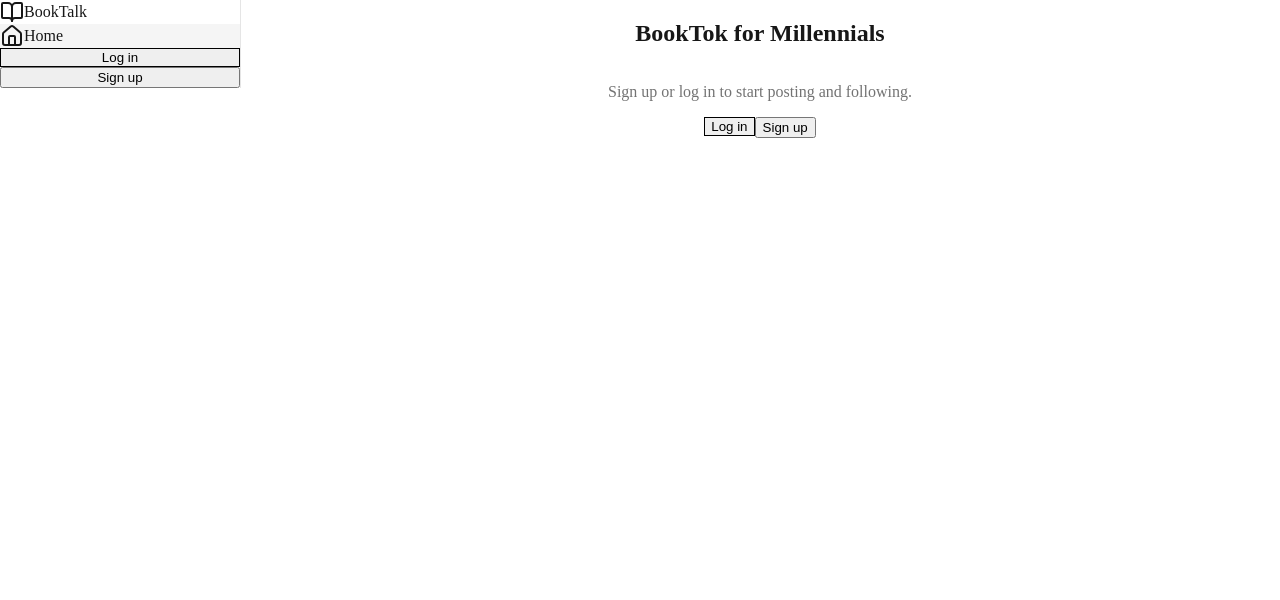
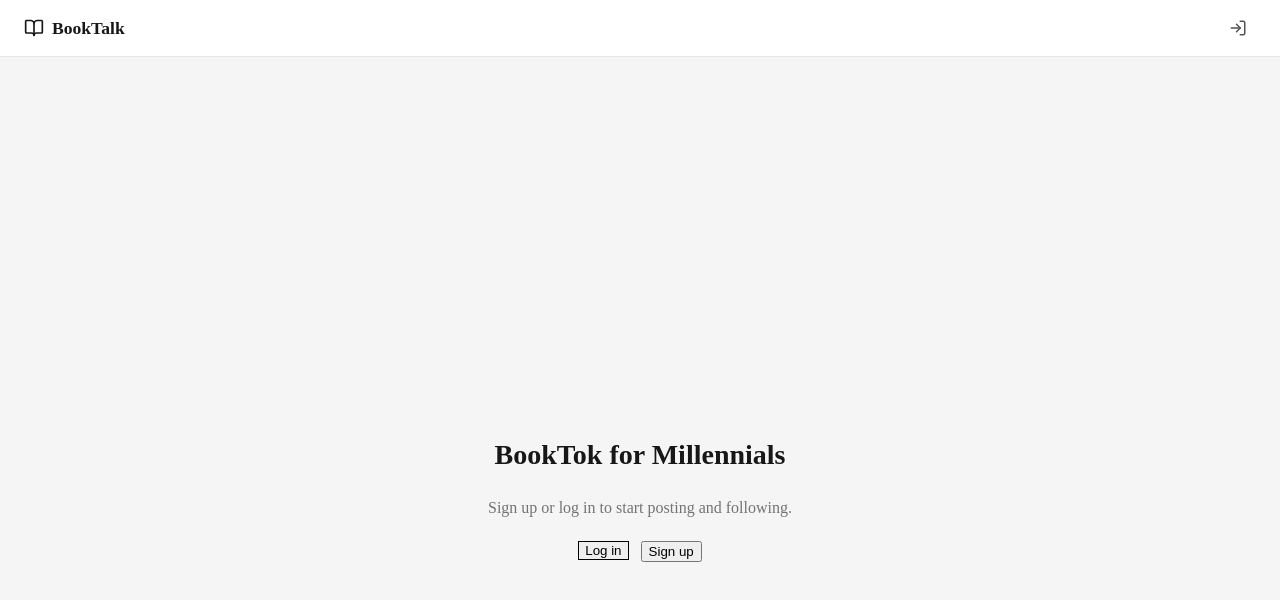
Before and after one commit to its-cess/booktalk, a React (Vite) app in the folder apps/web/: page / in a window 1280 px wide. Shown: the top 600 px of the page. Built offline with nearby package versions, Linux system fonts and the light colour scheme; the HTML template or start-up script is replaced by a standard one.

Commit message:
basic styling

```diff
--- a/apps/web/src/components/Layout.tsx
+++ b/apps/web/src/components/Layout.tsx
@@ -1,125 +1,145 @@
-import { Outlet, Link, useLocation } from "react-router-dom";
-import { BookOpen, Home, LogOut } from "lucide-react";
+import { Outlet, Link } from "react-router-dom";
+import { BookOpen, Bell, LogOut, LogIn, User } from "lucide-react";
 import { useAuth } from "@/lib/auth-context";
-import { Button } from "@/components/ui/button";
+
+const HEADER_HEIGHT = "3.5rem";
 
 export default function Layout() {
   const { user, logout, isAuthenticated } = useAuth();
-  const location = useLocation();
 
   return (
-    <div
-      className="flex min-h-screen bg-background text-foreground"
-      style={{ backgroundColor: "#ffffff", color: "#171717" }}
-    >
-      {/* Left sidebar */}
-      <aside
-        className="fixed inset-y-0 left-0 flex flex-col w-60 px-4 py-6"
-        style={{ borderRight: "1px solid #e5e5e5", width: "15rem" }}
+    <div style={{ minHeight: "100vh", backgroundColor: "#f5f5f5" }}>
+
+      {/* Header */}
+      <header
+        style={{
+          position: "sticky",
+          top: 0,
+          zIndex: 10,
+          height: HEADER_HEIGHT,
+          backgroundColor: "#ffffff",
+          borderBottom: "1px solid #e5e5e5",
+          display: "flex",
+          alignItems: "center",
+          justifyContent: "space-between",
+          padding: "0 1.5rem",
+        }}
       >
         {/* Logo */}
         <Link
           to="/"
-          className="flex items-center gap-2 text-xl font-bold mb-8"
-          style={{ color: "inherit", textDecoration: "none" }}
+          style={{
+            display: "flex",
+            alignItems: "center",
+            gap: "0.5rem",
+            fontWeight: 700,
+            fontSize: "1.1rem",
+            color: "#171717",
+            textDecoration: "none",
+          }}
         >
-          <BookOpen className="w-6 h-6" />
+          <BookOpen size={20} />
           BookTalk
         </Link>
 
-        {/* Nav links */}
-        <nav className="flex flex-col gap-1">
-          <Link
-            to="/"
-            className="flex items-center gap-3 px-3 py-2 rounded-md text-sm font-medium transition-colors"
-            style={{
-              textDecoration: "none",
-              color: "inherit",
-              backgroundColor: location.pathname === "/" ? "#f5f5f5" : "transparent",
-            }}
-            onMouseEnter={(e) => {
-              if (location.pathname !== "/")
-                (e.currentTarget as HTMLElement).style.backgroundColor = "#f5f5f5";
-            }}
-            onMouseLeave={(e) => {
-              if (location.pathname !== "/")
-                (e.currentTarget as HTMLElement).style.backgroundColor = "transparent";
-            }}
-          >
-            <Home className="w-4 h-4" />
-            Home
-          </Link>
-        </nav>
-
-        {/* Bottom: profile + auth actions */}
-        <div className="mt-auto flex flex-col gap-2">
+        {/* Right icons */}
+        <div style={{ display: "flex", alignItems: "center", gap: "0.25rem" }}>
           {isAuthenticated ? (
             <>
-              <Link
+              <IconButton
                 to={`/profile/${user?.username}`}
-                className="flex items-center gap-3 px-3 py-2 rounded-md transition-colors"
-                style={{ textDecoration: "none", color: "inherit" }}
-                onMouseEnter={(e) =>
-                  ((e.currentTarget as HTMLElement).style.backgroundColor = "#f5f5f5")
-                }
-                onMouseLeave={(e) =>
-                  ((e.currentTarget as HTMLElement).style.backgroundColor = "transparent")
-                }
-              >
-                <div
-                  className="w-8 h-8 rounded-full flex items-center justify-center text-sm font-bold flex-shrink-0"
-                  style={{ backgroundColor: "#e5e5e5", color: "#404040" }}
-                >
-                  {(user?.displayName ?? user?.username ?? "?")[0].toUpperCase()}
-                </div>
-                <div className="flex flex-col min-w-0">
-                  <span className="truncate text-sm font-medium leading-tight">
-                    {user?.displayName}
-                  </span>
-                  <span className="truncate text-xs" style={{ color: "#737373" }}>
-                    @{user?.username}
-                  </span>
-                </div>
-              </Link>
-              <button
+                label="Profile"
+                icon={<User size={18} />}
+              />
+              <IconButton
+                to="/notifications"
+                label="Notifications"
+                icon={<Bell size={18} />}
+              />
+              <IconButton
+                label="Log out"
+                icon={<LogOut size={18} />}
                 onClick={logout}
-                className="flex items-center gap-3 px-3 py-2 rounded-md text-sm transition-colors w-full text-left"
-                style={{
-                  color: "#737373",
-                  background: "none",
-                  border: "none",
-                  cursor: "pointer",
-                }}
-                onMouseEnter={(e) =>
-                  ((e.currentTarget as HTMLElement).style.backgroundColor = "#f5f5f5")
-                }
-                onMouseLeave={(e) =>
-                  ((e.currentTarget as HTMLElement).style.backgroundColor = "transparent")
-                }
-              >
-                <LogOut className="w-4 h-4" />
-                Log out
-              </button>
+              />
             </>
           ) : (
-            <>
-              <Link to="/login" style={{ textDecoration: "none" }}>
-                <Button variant="outline" className="w-full">
-                  Log in
-                </Button>
-              </Link>
-              <Link to="/signup" style={{ textDecoration: "none" }}>
-                <Button className="w-full">Sign up</Button>
-              </Link>
-            </>
+            <IconButton
+              to="/login"
+              label="Log in"
+              icon={<LogIn size={18} />}
+            />
           )}
         </div>
-      </aside>
+      </header>
 
-      {/* Main content */}
-      <main className="flex-1" style={{ marginLeft: "15rem" }}>
+      {/* Page content */}
+      <main>
         <Outlet />
       </main>
     </div>
   );
 }
+
+function IconButton({
+  to,
+  label,
+  icon,
+  onClick,
+}: {
+  to?: string;
+  label: string;
+  icon: React.ReactNode;
+  onClick?: () => void;
+}) {
+  const style: React.CSSProperties = {
+    display: "flex",
+    alignItems: "center",
+    justifyContent: "center",
+    width: "2.25rem",
+    height: "2.25rem",
+    borderRadius: "0.5rem",
+    color: "#525252",
+    textDecoration: "none",
+    background: "none",
+    border: "none",
+    cursor: "pointer",
+    transition: "background-color 0.15s, color 0.15s",
+  };
+
+  const hoverIn = (e: React.MouseEvent<HTMLElement>) => {
+    (e.currentTarget as HTMLElement).style.backgroundColor = "#f0f0f0";
+    (e.currentTarget as HTMLElement).style.color = "#171717";
+  };
+  const hoverOut = (e: React.MouseEvent<HTMLElement>) => {
+    (e.currentTarget as HTMLElement).style.backgroundColor = "transparent";
+    (e.currentTarget as HTMLElement).style.color = "#525252";
+  };
+
+  if (to) {
+    return (
+      <Link
+        to={to}
+        title={label}
+        aria-label={label}
+        style={style}
+        onMouseEnter={hoverIn}
+        onMouseLeave={hoverOut}
+      >
+        {icon}
+      </Link>
+    );
+  }
+
+  return (
+    <button
+      onClick={onClick}
+      title={label}
+      aria-label={label}
+      style={style}
+      onMouseEnter={hoverIn}
+      onMouseLeave={hoverOut}
+    >
+      {icon}
+    </button>
+  );
+}
--- a/apps/web/src/pages/Home.tsx
+++ b/apps/web/src/pages/Home.tsx
@@ -22,14 +22,24 @@ export default function Home() {
 
   if (!isAuthenticated) {
     return (
-      <div className="flex flex-col items-center justify-center py-24 text-center px-4">
-        <h2 className="text-2xl font-semibold mb-2" style={{ color: "#171717" }}>
+      <div
+        style={{
+          display: "flex",
+          flexDirection: "column",
+          alignItems: "center",
+          justifyContent: "center",
+          minHeight: "100vh",
+          textAlign: "center",
+          padding: "2rem",
+        }}
+      >
+        <h2 style={{ fontSize: "1.75rem", fontWeight: 700, color: "#171717", marginBottom: "0.75rem" }}>
           BookTok for Millennials
         </h2>
-        <p className="mb-6" style={{ color: "#737373" }}>
+        <p style={{ color: "#737373", marginBottom: "1.5rem", fontSize: "1rem" }}>
           Sign up or log in to start posting and following.
         </p>
-        <div className="flex gap-3">
+        <div style={{ display: "flex", gap: "0.75rem" }}>
           <Link to="/login">
             <Button variant="outline">Log in</Button>
           </Link>
@@ -42,18 +52,46 @@ export default function Home() {
   }
 
   return (
-    <div className="max-w-xl mx-auto px-4 py-6 w-full">
+    <div
+      style={{
+        maxWidth: "38rem",
+        margin: "0 auto",
+        padding: "2rem 1.5rem",
+      }}
+    >
       {/* Search bar */}
-      <div className="relative mb-6">
+      <div style={{ position: "relative", marginBottom: "1.75rem", width: "100%" }}>
         <Search
-          className="absolute left-3 top-1/2 -translate-y-1/2 w-4 h-4 pointer-events-none"
-          style={{ color: "#a3a3a3" }}
+          size={16}
+          style={{
+            position: "absolute",
+            left: "0.75rem",
+            top: "50%",
+            transform: "translateY(-50%)",
+            color: "#a3a3a3",
+            pointerEvents: "none",
+          }}
         />
-        <Input placeholder="Search books or posts..." className="pl-9" />
+        <Input
+          placeholder="Search books or posts..."
+          style={{ paddingLeft: "2.25rem", width: "100%", boxSizing: "border-box" }}
+        />
       </div>
 
+      {/* Feed header */}
+      <h2
+        style={{
+          fontSize: "1rem",
+          fontWeight: 600,
+          color: "#171717",
+          marginBottom: "1rem",
+        }}
+      >
+        Your feed
+      </h2>
+
       {/* Feed */}
-      <div className="space-y-4">
+      <div style={{ display: "flex", flexDirection: "column", gap: "1rem" }}>
         {DUMMY_POSTS.map((post) => (
           <PostCard key={post.id} post={post} />
         ))}
```
Also changed, not shown: apps/web/src/components/post/PostCard.tsx (+55 -16 lines).
